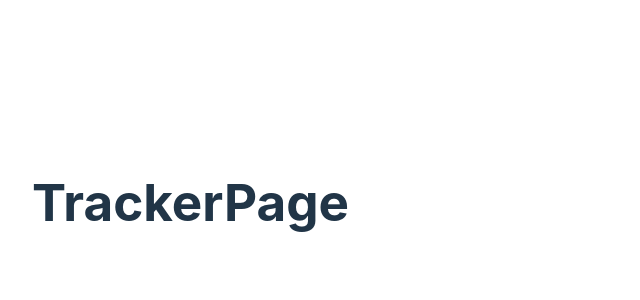
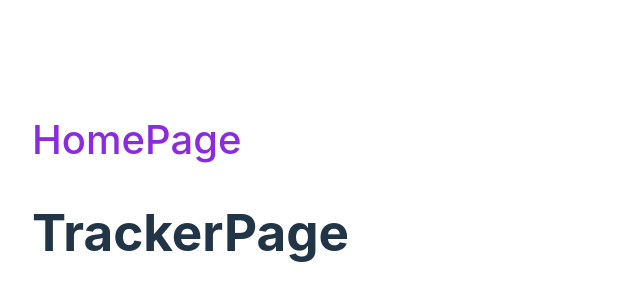
Before and after one commit to AleksanderPaluch/water-tracker-app, a React (Vite) app: page /tracker in a window 1280 px wide. Shown: the part 198-498 px from the top of the page, without its empty margins (0-640 px from the left). Built offline with nearby package versions, Linux system fonts and the light colour scheme.

Commit message:
Page added

```diff
--- /dev/null
+++ b/src/components/Logo/Logo.jsx
@@ -0,0 +1,10 @@
+import { NavLink } from 'react-router-dom'
+import css from "./Logo.module.css"
+
+const Logo = () => {
+  return (
+    <NavLink className={css.logo} to="/" >HomePage</NavLink>
+  )
+}
+
+export default Logo
--- /dev/null
+++ b/src/components/Logo/Logo.module.css
@@ -0,0 +1,5 @@
+.logo {
+    text-decoration: none;
+    font-size: 40px;
+    color: blueviolet;
+}
--- /dev/null
+++ b/src/components/Page/Page.jsx
@@ -0,0 +1,20 @@
+import Logo from "../Logo/Logo"
+import PropTypes from "prop-types";
+
+const Page = ({children}) => {
+  return (
+    <div>
+      <Logo />
+      {children}
+    </div>
+  )
+}
+
+
+
+export default Page
+
+
+Page.propTypes = {
+    children: PropTypes.node
+}
--- a/src/pages/HomePage/HomePage.jsx
+++ b/src/pages/HomePage/HomePage.jsx
@@ -1,11 +1,12 @@
-
+import Page from "../../components/Page/Page";
 
 const HomePage = () => {
   return (
-    <div>
+    <Page>
+      {" "}
       <h1>HomePage</h1>
-    </div>
-  )
-}
+    </Page>
+  );
+};
 
-export default HomePage
+export default HomePage;
--- a/src/pages/NotFoundPage/NotFoundPage.jsx
+++ b/src/pages/NotFoundPage/NotFoundPage.jsx
@@ -1,11 +1,16 @@
 import { NavLink } from "react-router-dom"
+import Page from "../../components/Page/Page"
 
 const NotFoundPage = () => {
   return (
-    <div>
+
+    <Page>
+
       <h1>OOOps page not found</h1>
       <NavLink to="/" >HomePage</NavLink>
-    </div>
+
+    </Page>
+
   )
 }
 
--- a/src/pages/SignInPage/SignInPage.jsx
+++ b/src/pages/SignInPage/SignInPage.jsx
@@ -1,11 +1,11 @@
-
+import Page from "../../components/Page/Page";
 
 const SignInPage = () => {
   return (
-    <div>
+    <Page>
       <h1>SignInPage</h1>
-    </div>
-  )
-}
+    </Page>
+  );
+};
 
-export default SignInPage
+export default SignInPage;
--- a/src/pages/SignUpPage/SignUpPage.jsx
+++ b/src/pages/SignUpPage/SignUpPage.jsx
@@ -1,11 +1,11 @@
-
+import Page from "../../components/Page/Page";
 
 const SignUpPage = () => {
   return (
-    <div>
+    <Page>
       <h1>SignUpPage</h1>
-    </div>
-  )
-}
+    </Page>
+  );
+};
 
-export default SignUpPage
+export default SignUpPage;
--- a/src/pages/TrackerPage/TrackerPage.jsx
+++ b/src/pages/TrackerPage/TrackerPage.jsx
@@ -1,9 +1,11 @@
+import Page from "../../components/Page/Page";
 
 const TrackerPage = () => {
   return (
-    <div>
+    <Page>
+
       <h1>TrackerPage</h1>
-    </div>
+    </Page>
   );
 };
 
```
Also changed, not shown: src/components/Page/Page.module.css (added).
